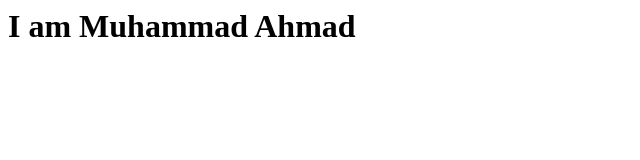
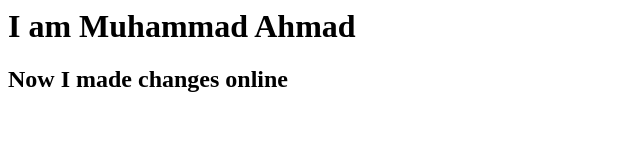
Before and after one commit to ahmadrao/learning-git, a plain HTML site: page index.html in a window 1280 px wide. Shown: the whole page, without its empty margins (0-640 px from the left). Drawn offline with Linux system fonts and the light colour scheme.

Commit message:
online changes

```diff
--- a/index.html
+++ b/index.html
@@ -1 +1,3 @@
 <h1>I am Muhammad Ahmad</h1>
+
+<h2> Now I made changes online <h2>
```
